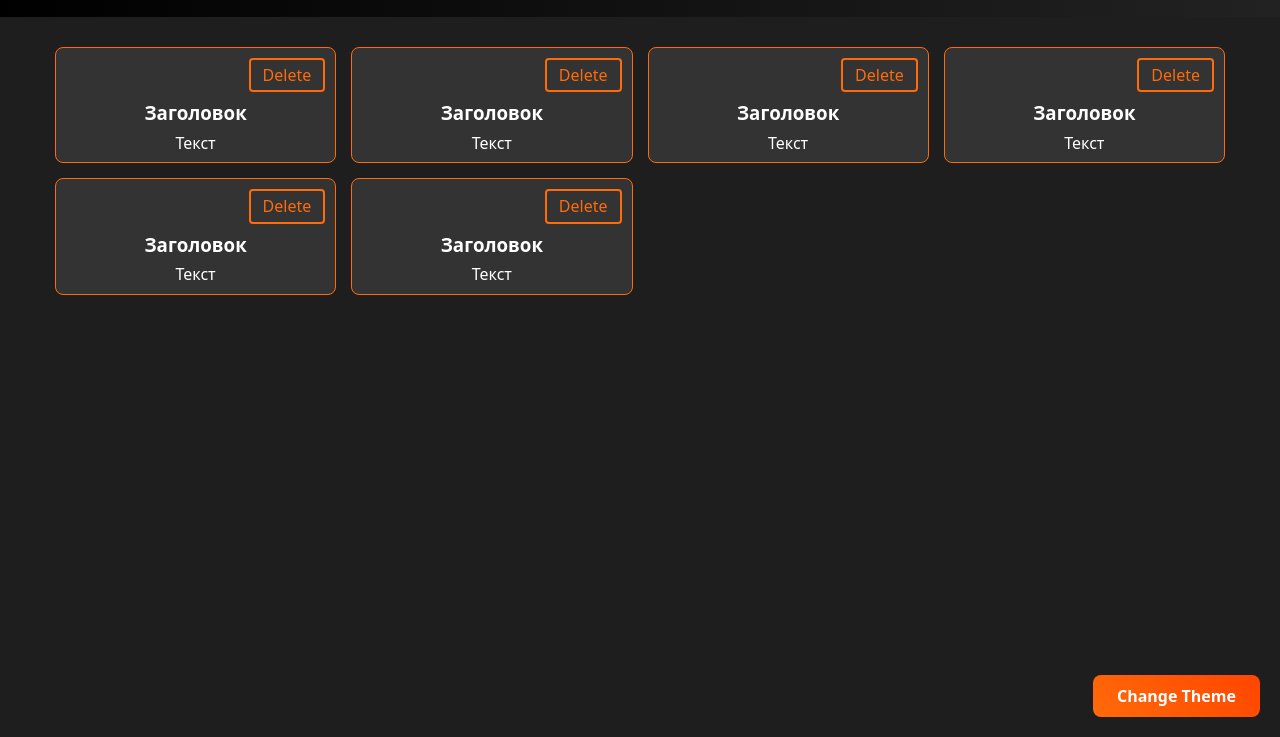
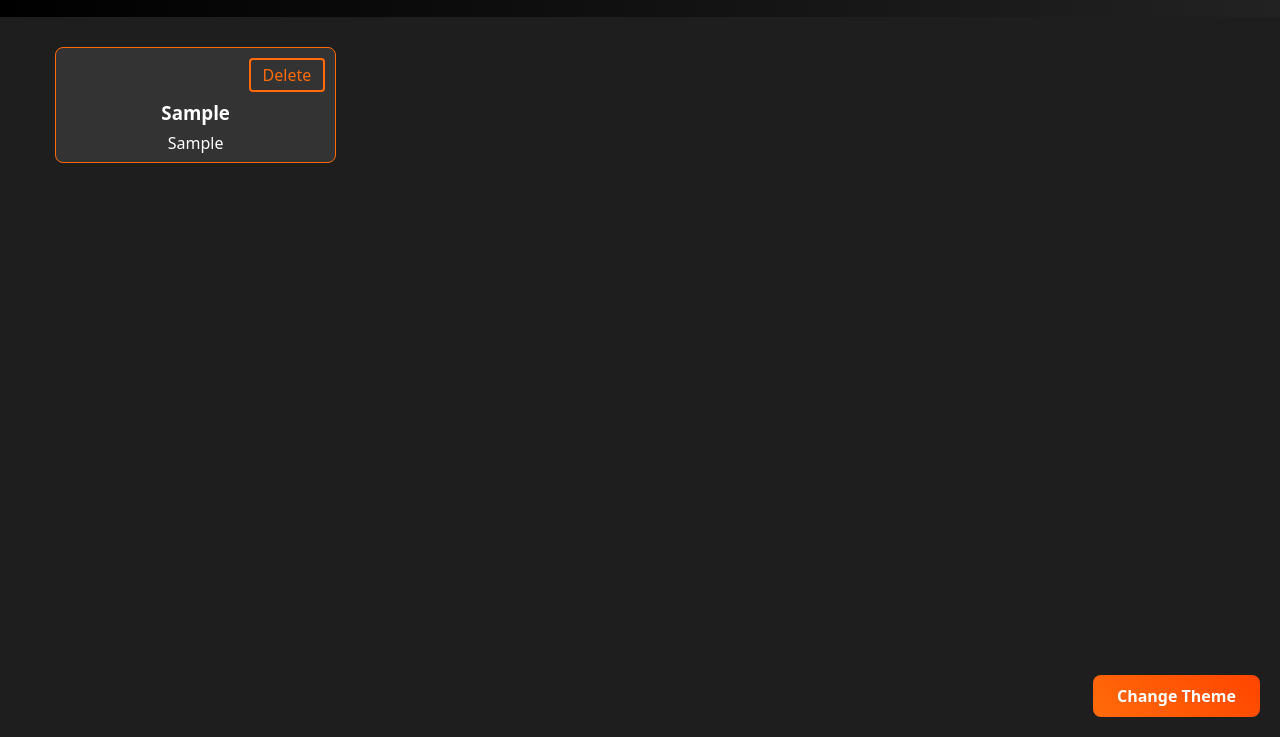
Before and after one commit to babijchik-oleg/task-app-js, a website built with Vite: page src/index.html in a window 1280 px wide. Both pictures are taken after typing "Sample", "Sample" into the empty fields and a click on the button "ADD". Shown: the part 63-800 px from the top of the page. Built offline with nearby package versions, Linux system fonts and the light colour scheme.

Commit message:
add handle list

```diff
--- a/package.json
+++ b/package.json
@@ -17,6 +17,7 @@
   "license": "ISC",
   "dependencies": {
     "modern-normalize": "^3.0.1",
+    "nanoid": "^5.1.9",
     "vite-plugin-full-reload": "^1.2.0",
     "vite-plugin-html-inject": "^1.1.2"
   }
--- a/src/js/local-storage-api.js
+++ b/src/js/local-storage-api.js
@@ -0,0 +1,20 @@
+export function setTaskToStore(task) {
+  const tasks = getTaskFromStore() || [];
+  tasks.push(task);
+  localStorage.setItem('tasks', JSON.stringify(tasks));
+}
+
+export function getTaskFromStore() {
+  return JSON.parse(localStorage.getItem('tasks'));
+}
+
+export function initStore() {
+  const tasks = getTaskFromStore() || [];
+  localStorage.setItem('tasks', JSON.stringify(tasks));
+}
+
+export function removeTaskFromStore(id) {
+  const tasks = getTaskFromStore();
+  const newTasks = tasks.filter(item => item.id !== id);
+  localStorage.setItem('tasks', JSON.stringify(newTasks));
+}
--- a/src/js/markup-tasks.js
+++ b/src/js/markup-tasks.js
@@ -0,0 +1,13 @@
+export function createMarkup({ name, description, id }) {
+  return `
+      <li class="task-list-item" data-id="${id}">
+        <button class="task-list-item-btn">Delete</button>
+        <h3>${name}</h3>
+        <p>${description}</p>
+      </li>
+    `;
+}
+
+export function createMarkupList(tasks) {
+  return tasks.map(task => createMarkup(task)).join('');
+}
--- a/src/js/refs.js
+++ b/src/js/refs.js
@@ -1,3 +1,4 @@
 export default {
   form: document.querySelector('.header-form'),
+  list: document.querySelector('#task-list'),
 };
--- a/src/js/render-tasks.js
+++ b/src/js/render-tasks.js
@@ -0,0 +1,10 @@
+import { createMarkup, createMarkupList } from './markup-tasks';
+import refs from './refs';
+
+export function renderTask(task) {
+  refs.list.insertAdjacentHTML('beforeend', createMarkup(task));
+}
+
+export function renderTasks(tasks) {
+  refs.list.innerHTML = createMarkupList(tasks);
+}
--- a/src/js/tasks.js
+++ b/src/js/tasks.js
@@ -1,12 +1,40 @@
+import { nanoid } from 'nanoid';
+import { renderTask, renderTasks } from './render-tasks';
+import {
+  initStore,
+  removeTaskFromStore,
+  setTaskToStore,
+  getTaskFromStore,
+} from './local-storage-api';
+
 export function handelSubmitTask(event) {
   event.preventDefault();
   const { taskName, taskDescription } = event.currentTarget.elements;
   if (taskName.value.trim() === `` || taskDescription.value.trim() === ``)
     return alert('Заполните все поля');
+
   const task = {
     name: taskName.value.trim(),
     description: taskDescription.value.trim(),
+    id: nanoid(),
   };
-  console.log(task);
+  renderTask(task);
+  setTaskToStore(task);
   event.currentTarget.reset();
 }
+
+export function handlerInitPage() {
+  initStore();
+  renderTasks(getTaskFromStore());
+}
+
+export function handleRemoveTask(event) {
+  if (event.target.nodeName !== 'BUTTON') return;
+
+  const task = event.target.parentElement;
+  const taskID = task.dataset.id;
+  console.log(taskID);
+
+  removeTaskFromStore(taskID);
+  task.remove();
+}
--- a/src/main.js
+++ b/src/main.js
@@ -1,4 +1,13 @@
+import { getTaskFromStore, initStore } from './js/local-storage-api';
 import refs from './js/refs';
-import { handelSubmitTask } from './js/tasks';
+import { renderTask, renderTasks } from './js/render-tasks';
+import {
+  handelSubmitTask,
+  handlerInitPage,
+  handleRemoveTask,
+} from './js/tasks';
+
+document.addEventListener('DOMContentLoaded', handlerInitPage);
 
 refs.form.addEventListener('submit', handelSubmitTask);
+refs.list.addEventListener('click', handleRemoveTask);
--- a/src/partials/tasks-list.html
+++ b/src/partials/tasks-list.html
@@ -1,36 +1,5 @@
 <section>
   <div class="container">
-    <ul class="tasks-list" id="task-list">
-      <li class="task-list-item">
-        <button class="task-list-item-btn">Delete</button>
-        <h3>Заголовок</h3>
-        <p>Текст</p>
-      </li>
-      <li class="task-list-item">
-        <button class="task-list-item-btn">Delete</button>
-        <h3>Заголовок</h3>
-        <p>Текст</p>
-      </li>
-      <li class="task-list-item">
-        <button class="task-list-item-btn">Delete</button>
-        <h3>Заголовок</h3>
-        <p>Текст</p>
-      </li>
-      <li class="task-list-item">
-        <button class="task-list-item-btn">Delete</button>
-        <h3>Заголовок</h3>
-        <p>Текст</p>
-      </li>
-      <li class="task-list-item">
-        <button class="task-list-item-btn">Delete</button>
-        <h3>Заголовок</h3>
-        <p>Текст</p>
-      </li>
-      <li class="task-list-item">
-        <button class="task-list-item-btn">Delete</button>
-        <h3>Заголовок</h3>
-        <p>Текст</p>
-      </li>
-    </ul>
+    <ul class="tasks-list" id="task-list"></ul>
   </div>
 </section>
```
Also changed, not shown: 1 other file.
